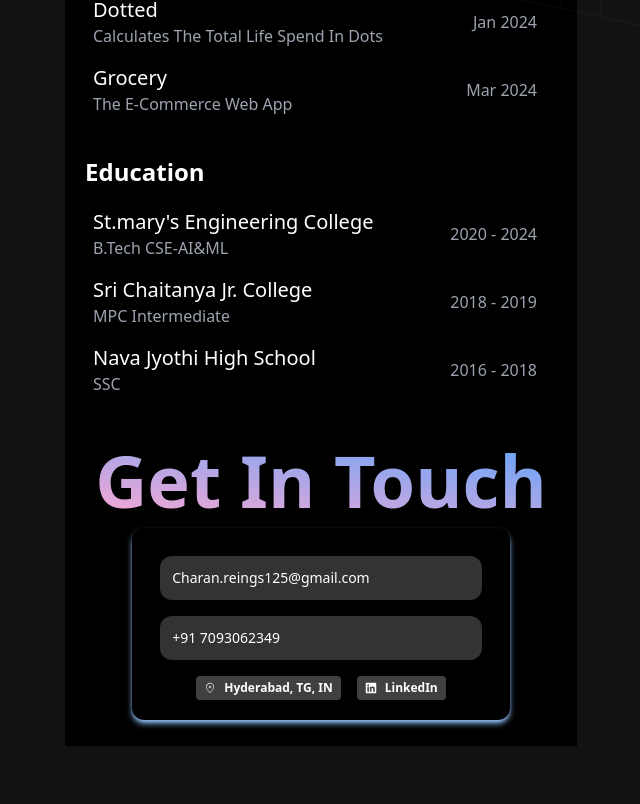
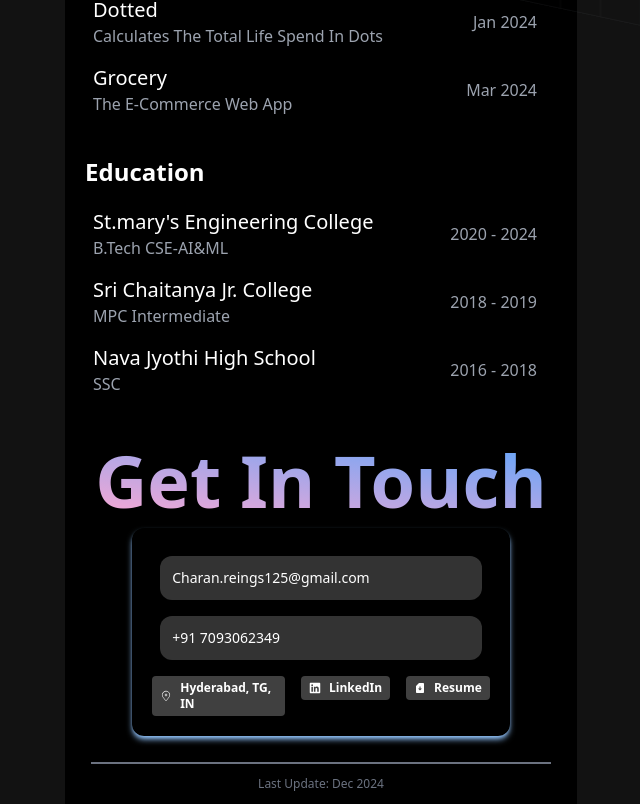
Before and after one commit to charan-nunnabhatla/about, a React (Vite) app: page / in a window 1280 px wide. Shown: the part 602-1406 px from the top of the page, without its empty margins (319-959 px from the left). Before the commit the page ends 1348 px from the top, so only its background shows below. Built offline with nearby package versions, Linux system fonts and the light colour scheme.

Commit message:
add resume download button

```diff
--- a/src/App.tsx
+++ b/src/App.tsx
@@ -27,6 +27,8 @@ function App() {
           "inset-y-[-30%] h-[100%] w-[100%] skew-y-12 "
         )}
       />
+      <div className="w-[90%] mx-auto border border-gray-500 "></div>
+      <div className="text-xs text-gray-500 text-center p-3">Last Update: Dec 2024</div>
     </div>
   );
 }
--- a/src/components/custom/contact.tsx
+++ b/src/components/custom/contact.tsx
@@ -5,17 +5,28 @@ import MiniTile from "./mini-tile";
 import { CiLocationOn } from "react-icons/ci";
 import { FaLinkedin } from "react-icons/fa6";
 import { SiGmail } from "react-icons/si";
+import { MdSimCardDownload } from "react-icons/md";
 
 export default function Contact() {
+  const downloadResume = () => {
+    const filePath = "/about/resume.pdf";
+    const link = document.createElement("a");
+    link.href = filePath;
+    link.download = "CharanNunnabhatlaResume.pdf";
+    document.body.appendChild(link);
+    link.click();
+    document.body.removeChild(link);
+  };
+
   return (
     <BlurFade delay={1}>
       <div className="h-auto p-5 ">
-        {/* <h1 className="font-bold text-lg md:text-xl lg:text-2xl ">Contact</h1> */}
-        <h1 className="bg-clip-text text-transparent bg-gradient-to-tr from-pink-300 to-blue-400 text-center text-5xl md:text-6xl lg:text-7xl font-bold mb-3 select-none  ">
+        {/* <h1 className="text-lg font-bold md:text-xl lg:text-2xl ">Contact</h1> */}
+        <h1 className="mb-3 text-5xl font-bold text-center text-transparent select-none bg-clip-text bg-gradient-to-tr from-pink-300 to-blue-400 md:text-6xl lg:text-7xl ">
           Get In Touch
         </h1>
         <div className="flex justify-center flex-col max-w-[95%] md:max-w-[90%] lg:max-w-[80%] mx-auto md:flex-row items-center w-full shadow-md shadow-blue-300 h-fit rounded-xl ">
-          <div className="flex justify-center flex-col  w-full h-fit m-3 p-2">
+          <div className="flex flex-col justify-center w-full p-2 m-3 h-fit">
             <ContactTile
               title="Charan.reings125@gmail.com"
               Icons={[
@@ -24,7 +35,7 @@ export default function Contact() {
               ]}
             />
             <ContactTile title="+91 7093062349" Icons={[[BsCopy, "copy"]]} />
-            <div className="font-bold flex gap-4 mx-auto mt-2">
+            <div className="flex gap-4 mx-auto mt-2 font-bold">
               <MiniTile title="Hyderabad, TG, IN" Icon={CiLocationOn} />
               <a
                 target="_black"
@@ -32,6 +43,12 @@ export default function Contact() {
                 href="https://www.linkedin.com/in/charan-nunnabhatla/">
                 <MiniTile title="LinkedIn" Icon={FaLinkedin} />
               </a>
+              <div
+                className="hover:cursor-pointer"
+                title="Download resume"
+                onClick={() => downloadResume()}>
+                <MiniTile title="Resume" Icon={MdSimCardDownload} />
+              </div>
             </div>
           </div>
         </div>
--- a/src/components/custom/mini-tile.tsx
+++ b/src/components/custom/mini-tile.tsx
@@ -10,7 +10,7 @@ export default function MiniTile({ title, Icon }: miniCardTypes) {
   return (
     <div
       className={classNames(
-        "flex justify-center items-center py-1 px-2 h-auto w-fit rounded text-white text-xs bg-white/25 hover:bg-white/10"
+        "flex justify-center items-center py-1 px-2 h-auto w-fit rounded text-white text-xs bg-white/25 hover:bg-white/30"
       )}>
       <span>
         {Icon ? (
```
Also changed, not shown: 1 other file (tests, documents, lock files or other folders).
